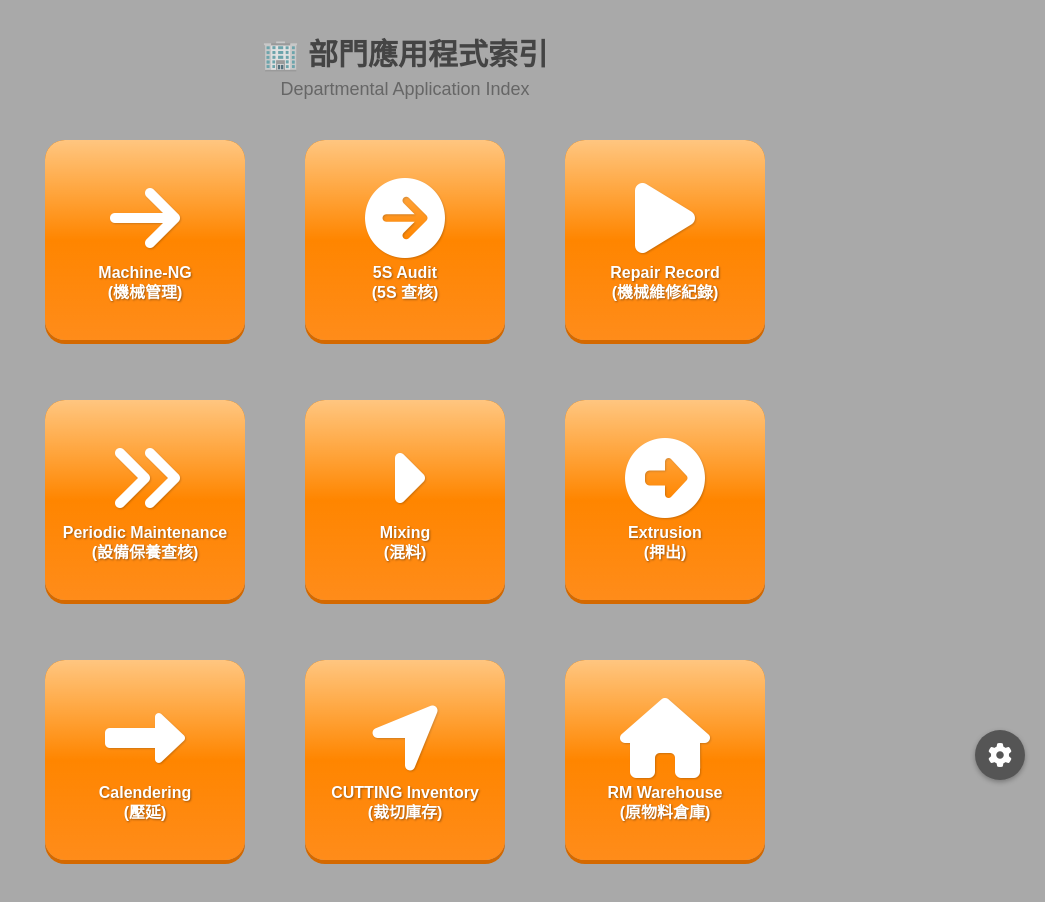
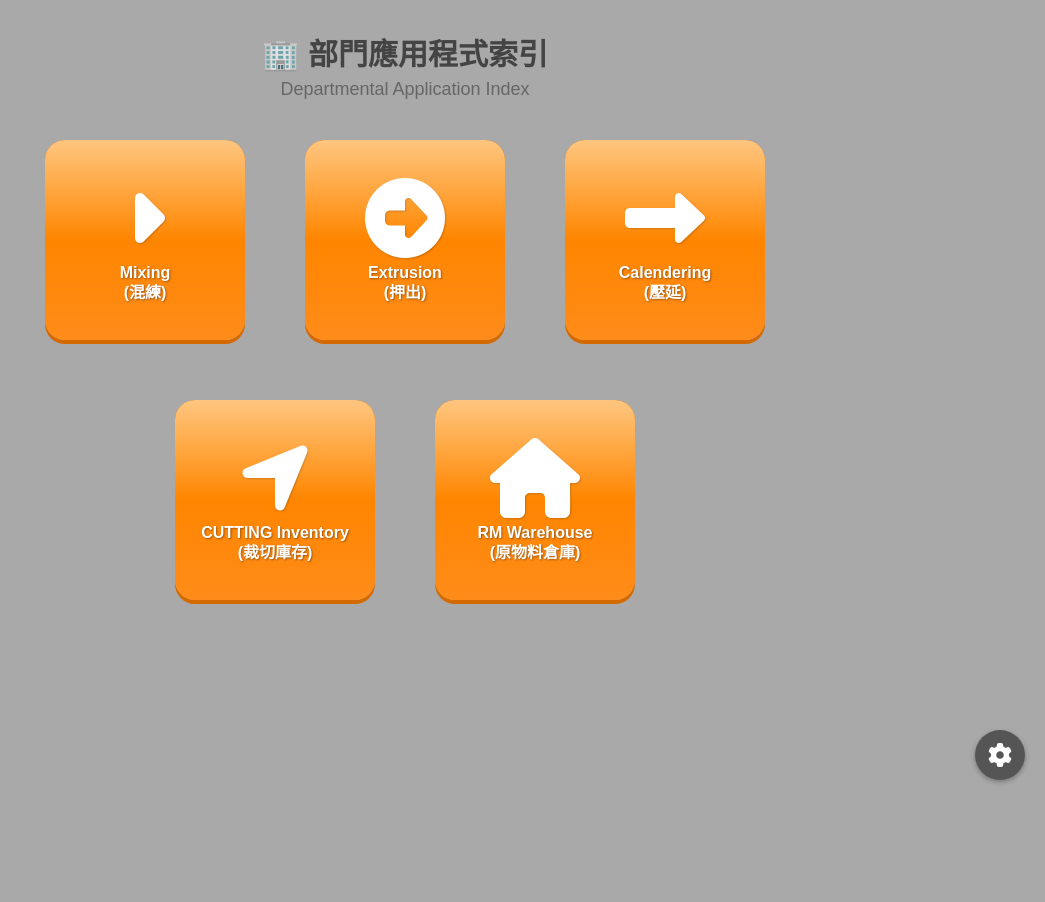
Before and after one commit to DEREKLIN1429/ALLKEY, a plain HTML site: page index.html in a window 1280 px wide. Shown: the whole page, without its empty margins (235-1280 px from the left). After the commit the page ends 860 px from the top, so only its background shows below. Drawn offline with Linux system fonts and the light colour scheme.

Commit message:
Update index.html

```diff
--- a/index.html
+++ b/index.html
@@ -396,11 +396,7 @@
 
         // 預設按鈕資料：包含英文名稱 (en) 和中文名稱 (cn)
         const defaultButtons = [
-            { en: "Machine-NG", cn: "機械管理", url: "https://dereklin1429.github.io/Machine-NG/", icon: "fa-arrow-right" },
-            { en: "5S Audit", cn: "5S 查核", url: "https://dereklin1429.github.io/5S-audit/", icon: "fa-arrow-circle-right" },
-            { en: "Repair Record", cn: "機械維修紀錄", url: "https://dereklin1429.github.io/repair-history/", icon: "fa-play" },
-            { en: "Periodic Maintenance", cn: "設備保養查核", url: "https://dereklin1429.github.io/-MC-maintenance-check/", icon: "fa-angle-double-right" },
-            { en: "Mixing", cn: "混料", url: "https://chiehs1429.github.io/Mixing/", icon: "fa-caret-right" },
+            { en: "Mixing", cn: "混練", url: "https://chiehs1429.github.io/Mixing/", icon: "fa-caret-right" },
             { en: "Extrusion", cn: "押出", url: "https://chiehs1429.github.io/Extrusion_app/", icon: "fa-arrow-alt-circle-right" },
             { en: "Calendering", cn: "壓延", url: "https://chiehs1429.github.io/Calendering/", icon: "fa-long-arrow-alt-right" },
             { en: "CUTTING Inventory", cn: "裁切庫存", url: "https://chiehs1429.github.io/CUTTING-Inventory/", icon: "fa-location-arrow" },
```
